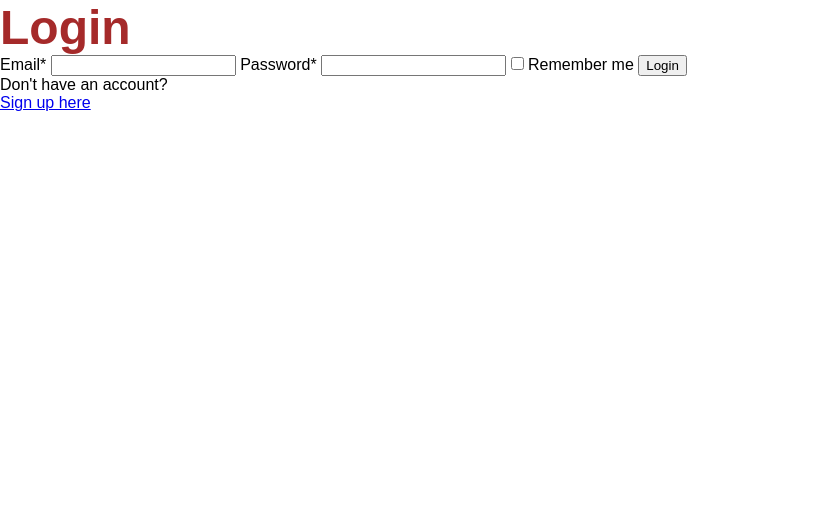
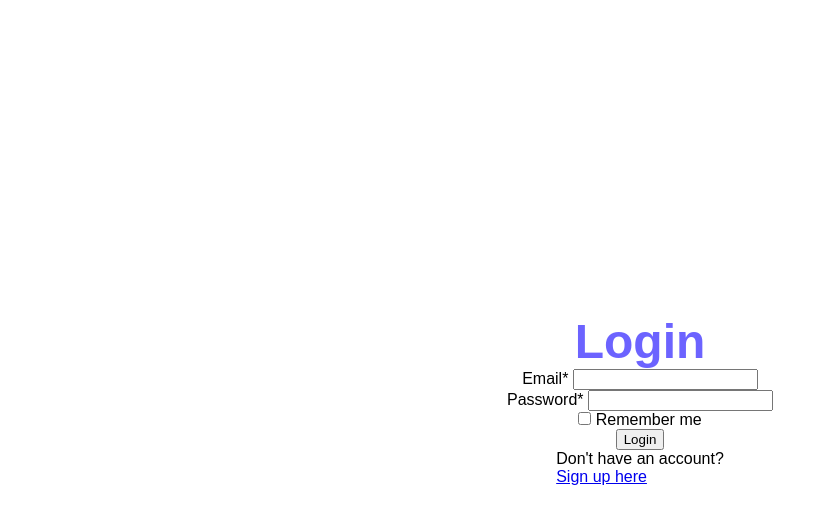
Before and after one commit to KratosGOW69/figuras-projects, a plain HTML site: page index.html in a window 1280 px wide. Shown: the whole page, without its empty margins (0-836 px from the left). Drawn offline with Linux system fonts and the light colour scheme.

Commit message:
Add files via upload
upd

```diff
--- a/index.html
+++ b/index.html
@@ -7,17 +7,30 @@
     <link rel="stylesheet" href="style.css">
 </head>
 <body>
-    <form>
+    <form class="forma">
         <h1 class="virsraksts">Login</h1>
-        <label>Email*</label>
-        <input type="text" >
-        <label>Password*</label>
-        <input type="text">
-        <input type="checkbox">
-        <label>Remember me</label>
+
+        <div>
+            <label for="email">Email*</label>
+            <input type="text" id="email">
+        </div>
+
+        <div>
+            <label for="password">Password*</label>
+            <input type="text" id="password">
+        </div>
+
+        <div>
+            <input type="checkbox" id="remember">
+            <label for="remember">Remember me</label>
+        </div>
+
         <button>Login</button>
-        <p>Don't have an account?</p>
-        <a href="#">Sign up here</a>
+
+        <div>
+            <p>Don't have an account?</p>
+            <a href="#">Sign up here</a>
+        </div>
     </form>
 </body>
 </html>
--- a/style.css
+++ b/style.css
@@ -1,17 +1,24 @@
 *{
   margin: 0;
-  box-sizing: boarder-box;
+  box-sizing: border-box;
 }
 
-body{
-   font-family: Arial, Helvetica,
-   sans-serif;
+body {
+  font-family: Arial, Helvetica, sans-serif;
+  display: flex;
+  justify-content: center;
+  align-items: center;
+  height: 100vh;
 }
 
 .virsraksts{
-color: brown;
-font-size: 48px;
-font-weight: bold;
+  color: #6C63FF;
+  font-size: 48px;
+  font-weight: bold;
+}
 
-
+.forma{
+  display: flex;
+  flex-direction: column;
+  align-items: center;
 }
```
